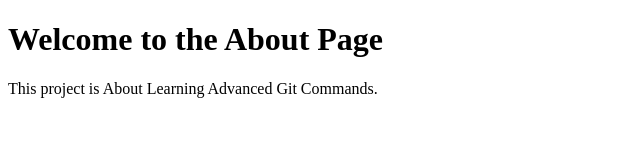
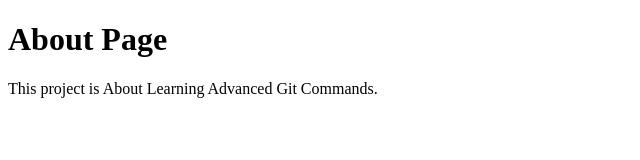
Before and after one commit to Aarthi3s/my_git-pages, a plain HTML site: page about.html in a window 1280 px wide. Shown: the whole page, without its empty margins (0-640 px from the left). Drawn offline with Linux system fonts and the light colour scheme.

Commit message:
Modified about.html with updates

```diff
--- a/about.html
+++ b/about.html
@@ -4,7 +4,7 @@
   <title>Simple Random Page</title>
 </head>
 <body>
-  <h1> Welcome to the About Page</h1>
+  <h1>About Page</h1>
   <p>This project is About Learning Advanced Git Commands.</p>
 </body>
 </html>
```
